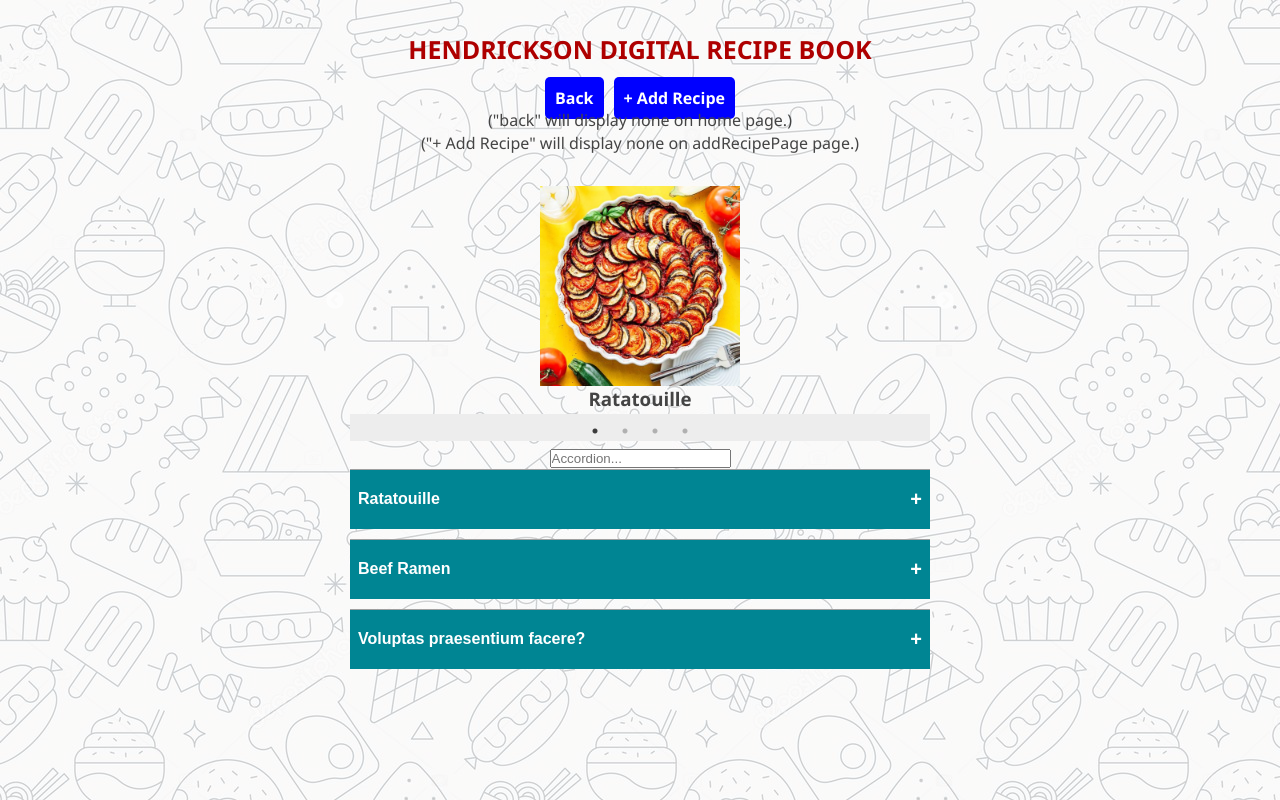
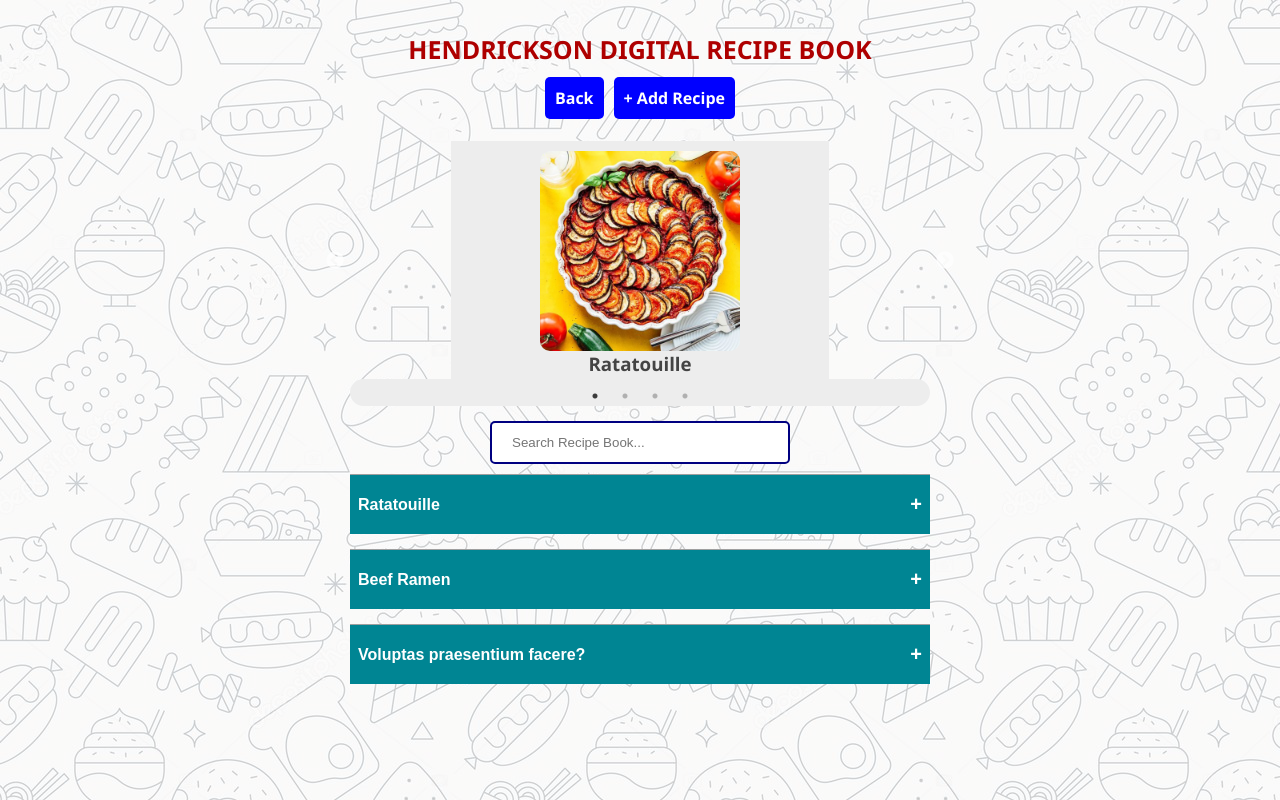
Before and after one commit to hendrtre/Recipe-Book, a React (Create React App) app: page / in a window 1280 px wide. Built offline with nearby package versions, Linux system fonts and the light colour scheme.

Commit message:
adjust styling on home page

```diff
--- a/src/App.css
+++ b/src/App.css
@@ -68,7 +68,7 @@ body {
 
 .accordion_item {
   border-top: 1px solid #9f9f9f;
-  padding-bottom: 10px;
+  padding-bottom: 15px;
 }
 
 .button:hover {
@@ -89,6 +89,16 @@ body {
   padding: 18px 8px;
   cursor: pointer;
   border: none;
+}
+
+.Search-Bar input{
+  width: 300px;
+  padding: 12px 20px;
+  margin: 10px;
+  border: 2px solid navy;
+  border-radius: 5px;
+  outline: none;
+  transition: 0.5s;
 }
 
 .control {
@@ -306,31 +316,37 @@ body {
 .finialSubmitBTN:hover { background-color: #FF0B0B; }
 
 
+
 /* SLick SLider */
 .slick-track {
   display: flex;
 }
-
 .slick-slide {
   display: flex;
-  height: 230px;
+  height: 240px;
   text-align: center;
   align-items: center;
   justify-content: center;
-  margin: 0 10px;
+  margin: 0 51px;
 }
-.slick-list {margin: 0, -10px;}
+/* .slick-list {margin: 0, -10px;} */
 .slick-slide {
   display: inline-block;
+  padding-top: 10px;
+  background-color: #ededed;
 }
 .slick-slide img {
+  background-color: #ededed;
   margin: 0 auto;
   height: 200px;
   text-align: center;
+  border-radius: 10px;
 }
 .Slider-container {
   padding-bottom: 30px;
 }
 .slick-dots {
   background-color: #ededed;
+  border-radius: 50px;
 }
+.slick-arrow button { background-color: black;}
--- a/src/App.js
+++ b/src/App.js
@@ -1,11 +1,12 @@
 import React from 'react'
 import './App.css';
-import {BrowserRouter as Router, Routes, Route, Link } from 'react-router-dom'
+import {BrowserRouter as Router, Routes, Route, Link, useLocation } from 'react-router-dom'
 
 import Home from './components/Home';
 import AddRecipePage from './addRecipePage';
 
 function App() {
+  // const location = useLocation()
 
   return (
     <Router>
@@ -14,8 +15,6 @@ function App() {
         <div className='pages'>
           <Link to="/">Back</Link>
           <Link to="/add-recipe">+ Add Recipe</Link>
-          <div>("back" will display none on home page.)</div>
-          <div>("+ Add Recipe" will display none on addRecipePage page.)</div>
         </div>
       </div>
 
--- a/src/components/Accordion.js
+++ b/src/components/Accordion.js
@@ -40,12 +40,12 @@ const Accordion = () => {
     }
 
   return (
-    <div>
-      <div>
+    <div className="Accordion-Container">
+      <div className="Search-Bar">
         <input
           id="Search"
           type="text"
-          placeholder="Accordion..."
+          placeholder="Search Recipe Book..."
           onChange={runChange}
         />
       </div>
```
